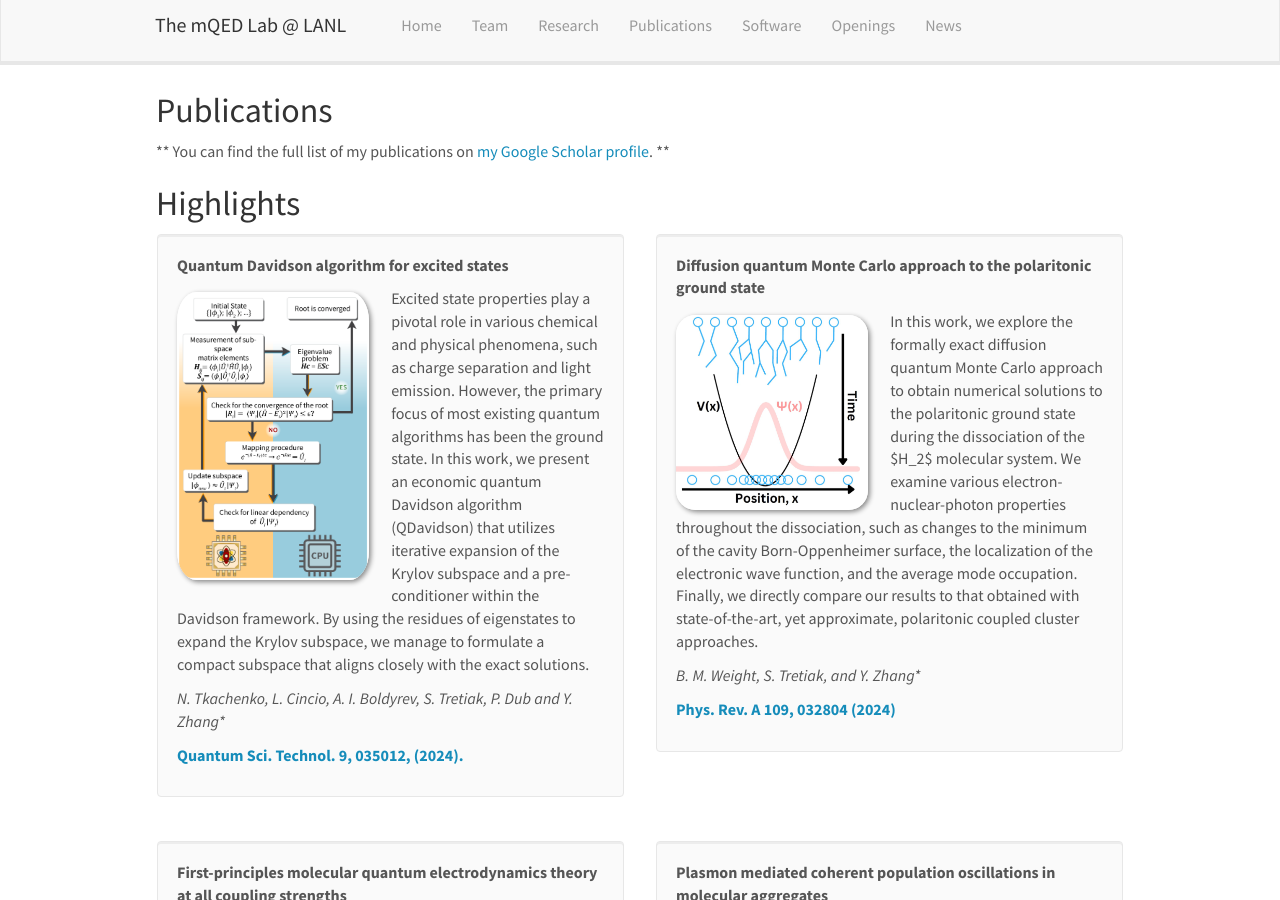
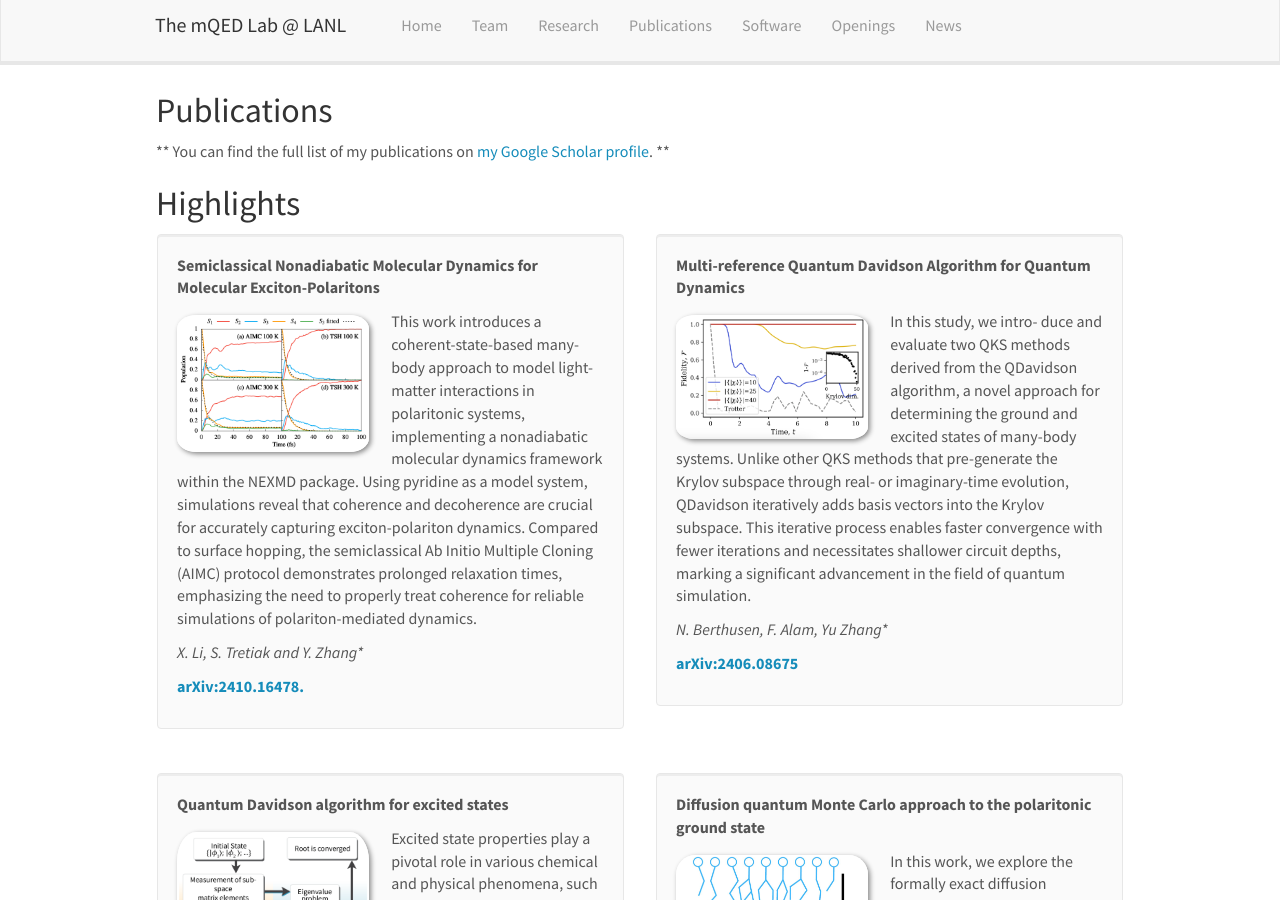
Before and after one commit to ares201005/ares201005.github.io, a Jekyll site: the page built from _pages/publications.md, in a window 1280 px wide and 900 px high. Built offline with Jekyll 4.4.1, drawn with Linux system fonts in a browser that asks for light colours; nearby versions of some CDN libraries; a style sheet for code colours, icons or effects is not loaded.

Commit message:
update team member, publication

```diff
--- a/_data/publist.yml
+++ b/_data/publist.yml
@@ -7,6 +7,33 @@
      url: tba
      display: tba
   highlight: 0
+
+- title: "Light-Matter Hybridization and Entanglement from the First-Principles"
+  image: vsq_qedhf_example.png
+  description: This work extends the quantum electrodynamics Hartree-Fock (QEDHF) framework by introducing a variational squeezed (VSQ) transformation to capture anharmonic fluctuations in strongly coupled systems. Unlike the conventional product-state QEDHF approach, this enhanced formalism incorporates light-matter entanglement by optimizing squeezing parameters, improving the accuracy of photon field quantum fluctuation descriptions. The proposed method provides deeper insights into light-matter hybridization and enables first-principles studies of entanglement, advancing the predictive capabilities of QEDHF in strong coupling regimes.
+  authors: I. Mazin and Y. Zhang\*
+  link:
+     url: https://arxiv.org/abs/2411.
+     display: arXiv:2411.xx
+  highlight: 0
+
+- title: "Semiclassical Nonadiabatic Molecular Dynamics for Molecular Exciton-Polaritons"
+  image: aimc_example.png
+  description:  This work introduces a coherent-state-based many-body approach to model light-matter interactions in polaritonic systems, implementing a nonadiabatic molecular dynamics framework within the NEXMD package. Using pyridine as a model system, simulations reveal that coherence and decoherence are crucial for accurately capturing exciton-polariton dynamics. Compared to surface hopping, the semiclassical Ab Initio Multiple Cloning (AIMC) protocol demonstrates prolonged relaxation times, emphasizing the need to properly treat coherence for reliable simulations of polariton-mediated dynamics.
+  authors: X. Li, S. Tretiak and Y. Zhang\*
+  link:
+     url: https://arxiv.org/abs/2410.16478
+     display: arXiv:2410.16478.
+  highlight: 1
+
+- title: "Multi-reference Quantum Davidson Algorithm for Quantum Dynamics"
+  image: davidson_dynamics.png
+  description: In this study, we intro- duce and evaluate two QKS methods derived from the QDavidson algorithm, a novel approach for determining the ground and excited states of many-body systems. Unlike other QKS methods that pre-generate the Krylov subspace through real- or imaginary-time evolution, QDavidson iteratively adds basis vectors into the Krylov subspace. This iterative process enables faster convergence with fewer iterations and necessitates shallower circuit depths, marking a significant advancement in the field of quantum simulation.
+  authors: N. Berthusen, F. Alam, Yu Zhang\*
+  link:
+     url: https://arxiv.org/abs/2406.08675
+     display: arXiv:2406.08675
+  highlight: 1
 
 - title: "Quantum Davidson algorithm for excited states"
   image: QDAV.jpg
--- a/_data/team_gras.yml
+++ b/_data/team_gras.yml
@@ -1,3 +1,13 @@
+
+- name: Sameer A. Dambal
+  photo: sameer.jpeg
+  info: Summer GRA, 2024
+  email: sadambal@central.uh.edu
+  number_educ: 1
+  education1: B.Tech, National Institute of Technology Tiruchirappalli
+  education3: PhD candidate with Prof. Eric Bittner at University of Houston
+  research: Planar hyperbolic polaritons and their applications in quantum transduction
+
 - name: Braden Weight
   photo: braden.jpeg
   info: Summer GRA, 2023
@@ -6,6 +16,7 @@
   education1: BSc in Physics/Chemistry, North Dakota State University
   education2: Master in Physics, North Dakota State University
   education3: PhD candidate with Prof. Pengfei (Frank) Huo at Rochester University
+  Research: Quantum Monte Carlo methods
 
 - name: Chance Lander
   photo: chance.jpeg
@@ -14,3 +25,4 @@
   number_educ: 1
   education1: BSc in Biochemistry, University of Texas at Dallas
   education2: PhD candidate with Prof. Yihan Shao at The University of Oklahoma
+  research: Semiempirical methods
--- a/_data/team_members.yml
+++ b/_data/team_members.yml
@@ -5,6 +5,7 @@
   number_educ: 2
   education1: BSc in chemistry, Wuhan University
   education2: PhD with Prof. Pengfei (Frank) Huo at Rochester University
+  research: Machine learning
 
 - name: Ilia Mazin
   photo: Ilia.jpeg
@@ -13,6 +14,7 @@
   number_educ: 2
   education1: BSc, Metropolitan State University of Denver
   education2: PhD with Prof. Alexander Sokolov at The Ohio State University
+  research: Ab initio cavity quantum chemistry
 
 - name: "This could be you !"
   photo: rock.jpg
```
Also changed, not shown: _pages/team.md (+8 -1 lines), images/pubpic/aimc_example.png (added), images/pubpic/davidson_dynamics.png (added), images/pubpic/vsq_qedhf_example.png (added), images/teampic/sameer.jpeg (added).
